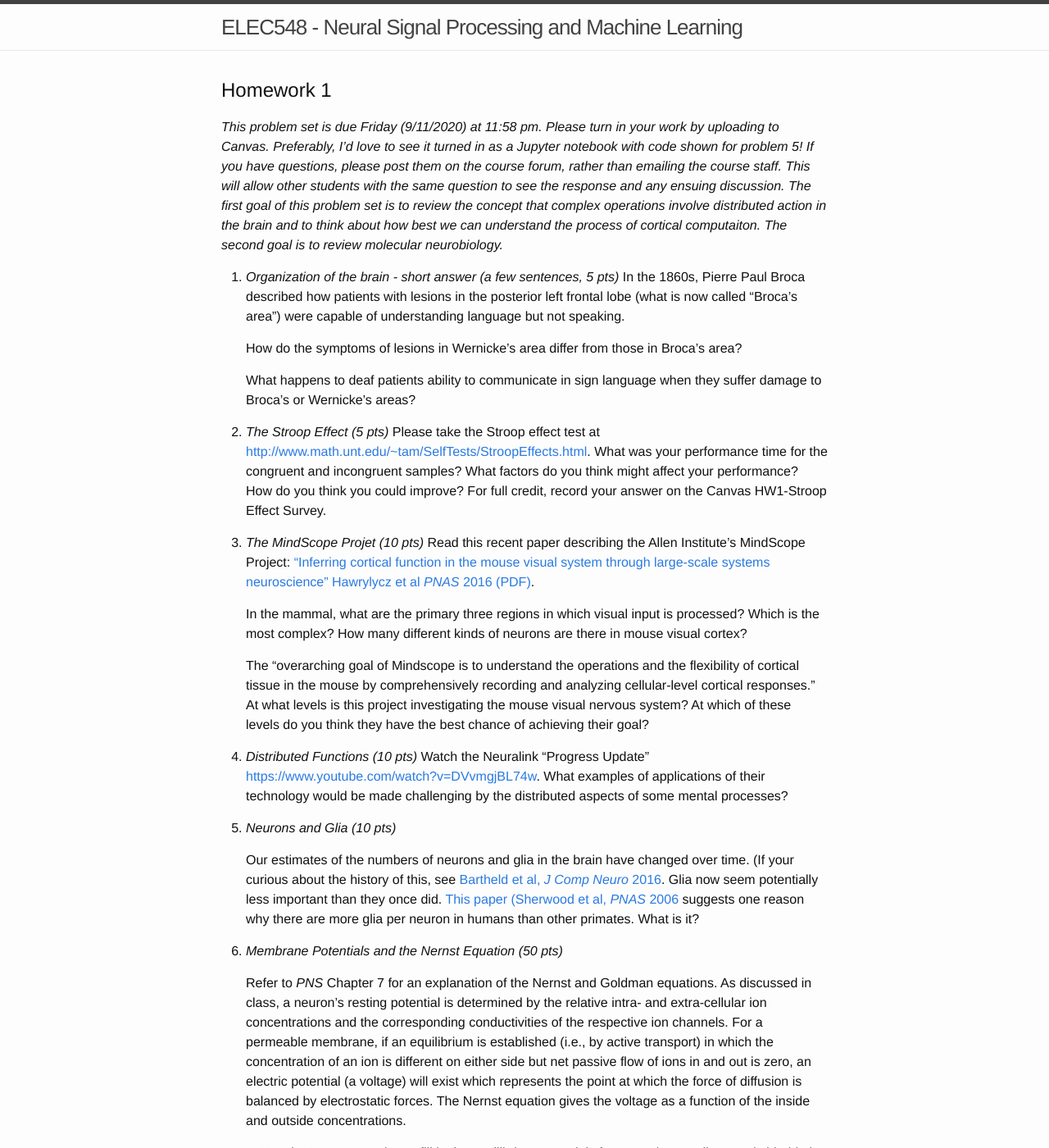
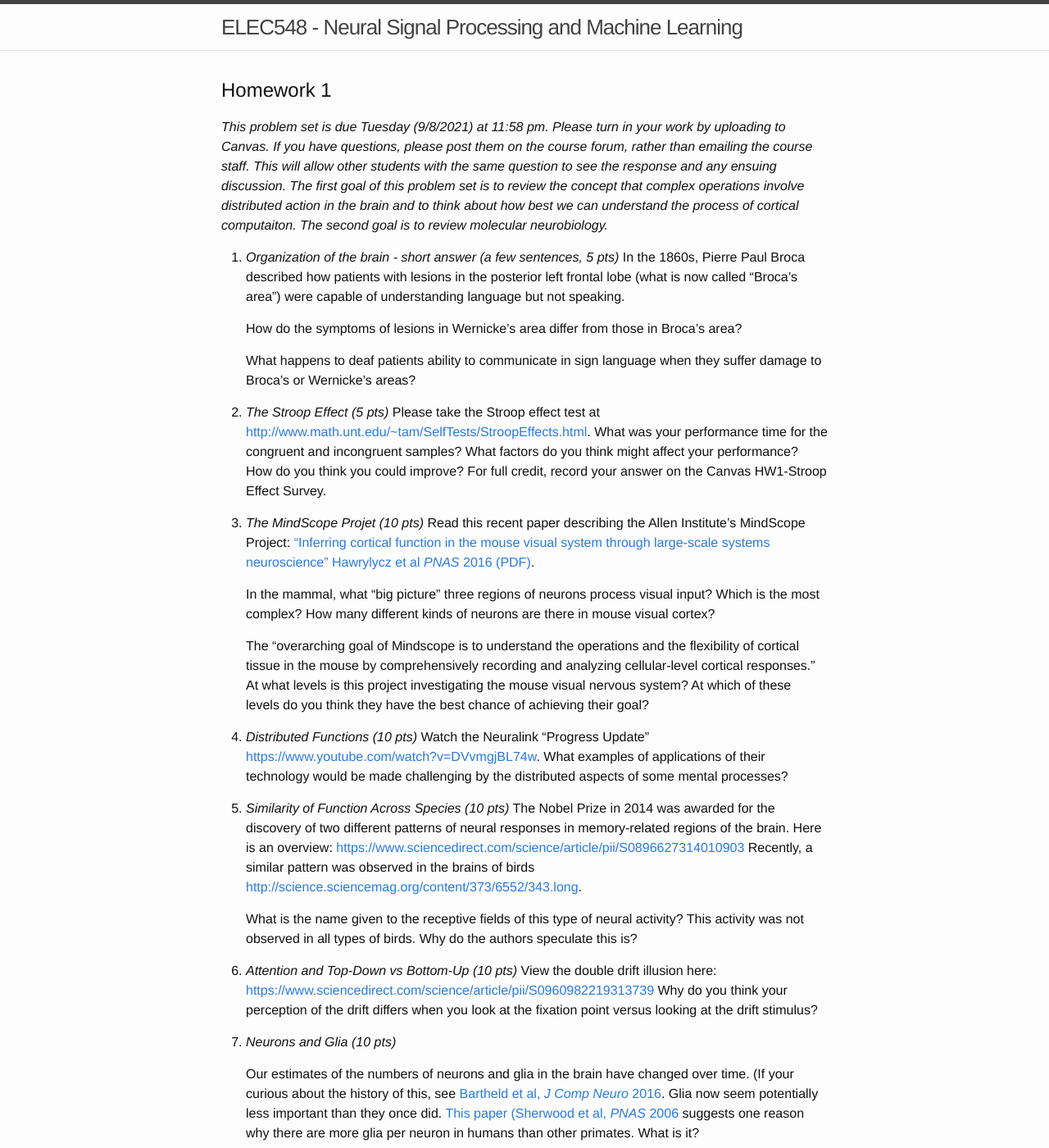
Before and after one commit to elec548/elec548.github.io, a Jekyll site: the page built from Assignments/hw1.md, in a window 1280 px wide and 1400 px high. Shown: the whole window at 82% size. Built offline with Jekyll 4.4.1, drawn with Linux system fonts in a browser that asks for light colours; some of the changed text lies outside the part shown.

Commit message:
Updated HW1

```diff
--- a/Assignments/hw1.md
+++ b/Assignments/hw1.md
@@ -5,15 +5,14 @@ title: Homework 1
 
 ## Homework 1
 
-_This problem set is due Friday (9/11/2020) at 11:58 pm. Please turn in your work by uploading to
-Canvas. Preferably, I'd love to see it turned in as a Jupyter notebook with code
-shown for problem 5! If you have questions, please post them on the course
-forum, rather than emailing the course staff. This will allow other students
-with the same question to see the response and any ensuing discussion. The first goal
-of this problem set is to review the concept that complex operations involve
-distributed action in the brain and to think about how best we can understand
-the process of cortical computaiton. The second goal is to review molecular
-neurobiology._
+_This problem set is due Tuesday (9/8/2021) at 11:58 pm. Please turn in your
+work by uploading to Canvas. If you have questions, please post them on the
+course forum, rather than emailing the course staff. This will allow other
+students with the same question to see the response and any ensuing discussion.
+The first goal of this problem set is to review the concept that complex
+operations involve distributed action in the brain and to think about how best
+we can understand the process of cortical computaiton. The second goal is to
+review molecular neurobiology._
 
 1. _Organization of the brain - short answer (a few sentences, 5 pts)_
    In the 1860s, Pierre Paul Broca described how patients with lesions in the posterior left
@@ -37,7 +36,7 @@ neurobiology._
    2016](http://www.pnas.org/content/113/27/7337)
    [(PDF)](../Resources/PNAS-2016-Hawrylycz-7337-44.pdf).
 
-   In the mammal, what are the primary three regions in which visual input is processed? Which
+   In the mammal, what "big picture" three regions of neurons process visual input? Which
    is the most complex? How many different kinds of neurons are there in mouse visual cortex?
 
    The "overarching goal of Mindscope is to understand the operations and the flexibility of
@@ -47,18 +46,31 @@ neurobiology._
    goal?
 
 4. _Distributed Functions (10 pts)_  Watch the Neuralink "Progress Update"
-[https://www.youtube.com/watch?v=DVvmgjBL74w](https://www.youtube.com/watch?v=DVvmgjBL74w).
-What examples of applications of their technology would be made challenging by
-the distributed aspects of some mental processes?
+   [https://www.youtube.com/watch?v=DVvmgjBL74w](https://www.youtube.com/watch?v=DVvmgjBL74w).
+   What examples of applications of their technology would be made challenging by
+   the distributed aspects of some mental processes?
 
-5. _Neurons and Glia (10 pts)_
+5. _Similarity of Function Across Species (10 pts)_ The Nobel Prize in 2014 was awarded for
+   the discovery of two different patterns of neural responses in memory-related regions of the brain.
+   Here is an overview: [https://www.sciencedirect.com/science/article/pii/S0896627314010903](https://www.sciencedirect.com/science/article/pii/S0896627314010903)
+   Recently, a similar pattern was observed in the brains of birds [http://science.sciencemag.org/content/373/6552/343.long](http://science.sciencemag.org/content/373/6552/343.long).
+
+   What is the name given to the receptive fields of this type of neural activity?
+   This activity was not observed in all types of birds. Why do the authors speculate this is?
+
+6. _Attention and Top-Down vs Bottom-Up (10 pts)_ View the double drift illusion here:
+   [https://www.sciencedirect.com/science/article/pii/S0960982219313739](https://www.sciencedirect.com/science/article/pii/S0960982219313739)
+   Why do you think your perception of the drift differs when you look at the fixation point
+   versus looking at the drift stimulus?
+
+7. _Neurons and Glia (10 pts)_
 
    Our estimates of the numbers of neurons and glia in the brain have changed over time. (If
    your curious about the history of this, see [Bartheld et al, _J Comp Neuro_ 2016](https://www.ncbi.nlm.nih.gov/pmc/articles/PMC5063692/).
    Glia now seem potentially less important than they once did. [This paper (Sherwood et al, _PNAS_ 2006](http://www.pnas.org/content/103/37/13606.short)
    suggests one reason why there are more glia per neuron in humans than other primates. What is it?
 
-6. _Membrane Potentials and the Nernst Equation (50 pts)_
+8. _Membrane Potentials and the Nernst Equation (40 pts)_
 
    Refer to _PNS_ Chapter 7 for an explanation of the Nernst and Goldman equations.
    As discussed in class, a neuron’s resting potential is determined by the relative intra- and
@@ -97,13 +109,8 @@ the distributed aspects of some mental processes?
      changing the permeability ratio. How might the cell recover the original resting membrane
      potential and calculate the new permeability ratio?  (10 pts)
 
-     **e.** Chapter 9 of _PNS_ describes the mechanisms of the action potential in detail.
-     In class, we briefly connected action potentials to membrane permeability. How do the relative
-     permeabilities of sodium and potasium change as an action potential is being generated?
-     Consider three phases - when the membrane potentail is below threshold, and after it crosses
-     threshold, after it begins to return (i.e., after the peak). (10 pts)
 
-7. _Synapses (30 pts)_
+9. _Synapses (10 pts)_
 
    Refer to _PNS_ Ch. 10 and Ch. 12 and the Lecture 3 slides.
 
@@ -118,16 +125,3 @@ the distributed aspects of some mental processes?
      reference - [Masland, _Nature Neuroscience_ 2001](https://www.nature.com/articles/nn0901-877)
      What kind of synapses do cones make onto bipolar cells? How do you think this affects
      vision.
-
-     **d.** (Hard - Not Scored) An important discovery was that synapses release neurotransmitter in
-     quanta, which we now know correspond to vesicles. As part of the development of the quantal
-     theory of neurotransmission, it was observed that the size of post-synaptic potentials
-     increased in steps that were the same size as "mini-PSCs", small post-synaptic currents
-     observed in the absence of an impinging action potential. Assume that you are investigating
-     plasticity in an excitatory synapse induced by some means. (i) If you see
-     an increase in the evoked EPSC (excitatory postsynaptic current) but the size of mini-EPSCs
-     remain constant, would you assume that the plasticity mechanism you are inducing is
-     pre-synaptic or post-synaptic? (ii) What if you observe an increase in the size of
-     mini-EPSCs? (iii) What is an example of a pre-synaptic plasticity mechanism that might lead
-     to larger EPSCs? What about a post-synaptic plasticity mechanism that would lead to larger
-     EPSCs?
```
